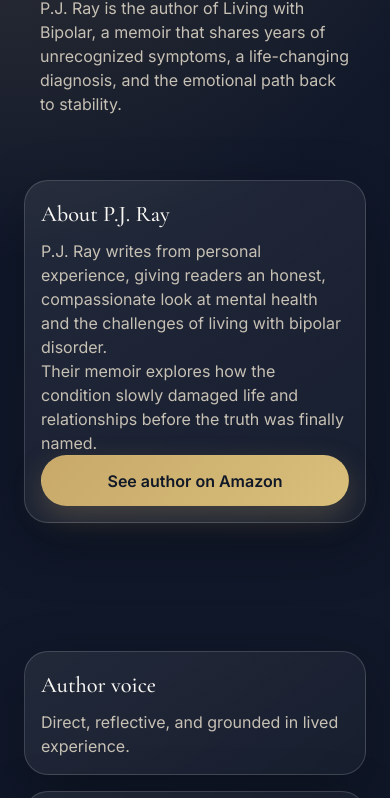
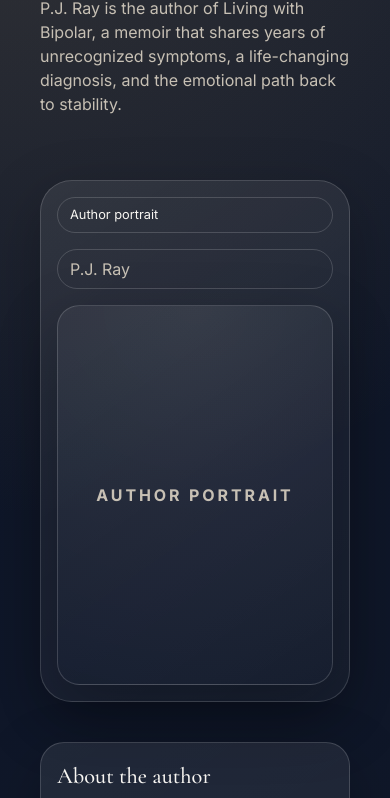
Before and after one commit to adeyejesuolaoluwa/comonline, a plain HTML site: page authors.html in a window 390 px wide. Shown: the part 261-1059 px from the top of the page. Drawn offline with nearby package versions, Linux system fonts and the light colour scheme.

Commit message:
Add author biography page improvements and finalize mobile responsiveness

```diff
--- a/assets/css/styles.css
+++ b/assets/css/styles.css
@@ -184,8 +184,24 @@ body.theme-light .site-header { background: rgba(248,246,242,0.82); }
 .hero-card__head, .hero-card__footer { display: flex; justify-content: space-between; gap: 1rem; align-items: center; }
 .hero-pill { display: inline-flex; align-items: center; padding: 0.45rem 0.75rem; border-radius: 999px; font-size: 0.8rem; border: 1px solid var(--border); color: var(--text); }
 .hero-pill.muted { color: var(--muted); }
-.hero-illustration { margin-top: 1rem; border-radius: 1.4rem; background: linear-gradient(145deg, rgba(200,169,106,0.15), rgba(15,23,42,0.08)); }
-.hero-card__footer { margin-top: 1rem; }
+.hero-illustration { margin-top: 1rem; border-radius: 1.4rem; background: linear-gradient(145deg, rgba(200,169,106,0.15), rgba(15,23,42,0.08)); }  .author-photo {
+    min-height: 380px;
+    border-radius: 1.4rem;
+    border: 1px solid var(--border);
+    background: radial-gradient(circle at top, rgba(255,255,255,0.08), rgba(15,23,42,0.12));
+    box-shadow: var(--shadow);
+    display: grid;
+    place-items: center;
+    text-align: center;
+    padding: 1.5rem;
+    color: var(--muted);
+  }
+  .author-photo::before {
+    content: "Author portrait";
+    font-weight: 700;
+    letter-spacing: 0.18em;
+    text-transform: uppercase;
+  }.hero-card__footer { margin-top: 1rem; }
 .label { color: var(--gold); font-size: 0.8rem; text-transform: uppercase; letter-spacing: .2em; margin: 0 0 .25rem; }
 .text-link { color: var(--gold); font-weight: 600; }
 
--- a/authors.html
+++ b/authors.html
@@ -43,11 +43,22 @@
       <p class="section-copy">P.J. Ray is the author of Living with Bipolar, a memoir that shares years of unrecognized symptoms, a life-changing diagnosis, and the emotional path back to stability.</p>
     </section>
     <section class="section-shell px-0 py-12 reveal">
-      <div class="contact-panel">
-        <h3>About P.J. Ray</h3>
-        <p>P.J. Ray writes from personal experience, giving readers an honest, compassionate look at mental health and the challenges of living with bipolar disorder.</p>
-        <p>Their memoir explores how the condition slowly damaged life and relationships before the truth was finally named.</p>
-        <a href="https://www.amazon.com/P-J-Ray/e/B0GYD9V5K7/ref=dp_byline_cont_book_1" target="_blank" rel="noopener noreferrer" class="btn btn-primary">See author on Amazon</a>
+      <div class="container mx-auto grid items-center gap-10 lg:grid-cols-[0.95fr_1.05fr]">
+        <div class="hero-card reveal">
+          <div class="hero-card__head">
+            <span class="hero-pill">Author portrait</span>
+            <span class="hero-pill muted">P.J. Ray</span>
+          </div>
+          <div class="hero-illustration author-photo" role="img" aria-label="Portrait of P.J. Ray"></div>
+        </div>
+        <div class="contact-panel reveal">
+          <h3>About the author</h3>
+          <p>Born in the Berkshire countryside, I went on to study in Oxford before continuing my education at Reading University. My professional journey began early, starting at the age of 12 in the family business, where I developed a strong work ethic and practical skills that would shape my career.</p>
+          <p>I spent 25 years working as a chef, gaining extensive experience across the UK and during three years living and working in Gibraltar. This chapter of my life allowed me to refine my discipline, creativity, and resilience in fast-paced environments.</p>
+          <p>Following my time in the culinary industry, I transitioned into logistics, where I founded and managed my own External Transport Manager business. This venture expanded my expertise in operations, compliance, and business management.</p>
+          <p>Today, I have embraced a new path as an author, bringing together the depth of my life experiences, diverse career background, and passion for storytelling into my writing.</p>
+          <a href="https://www.amazon.com/P-J-Ray/e/B0GYD9V5K7/ref=dp_byline_cont_book_1" target="_blank" rel="noopener noreferrer" class="btn btn-primary">See author on Amazon</a>
+        </div>
       </div>
     </section>
     <section class="section-shell px-0 py-12 reveal">
```
